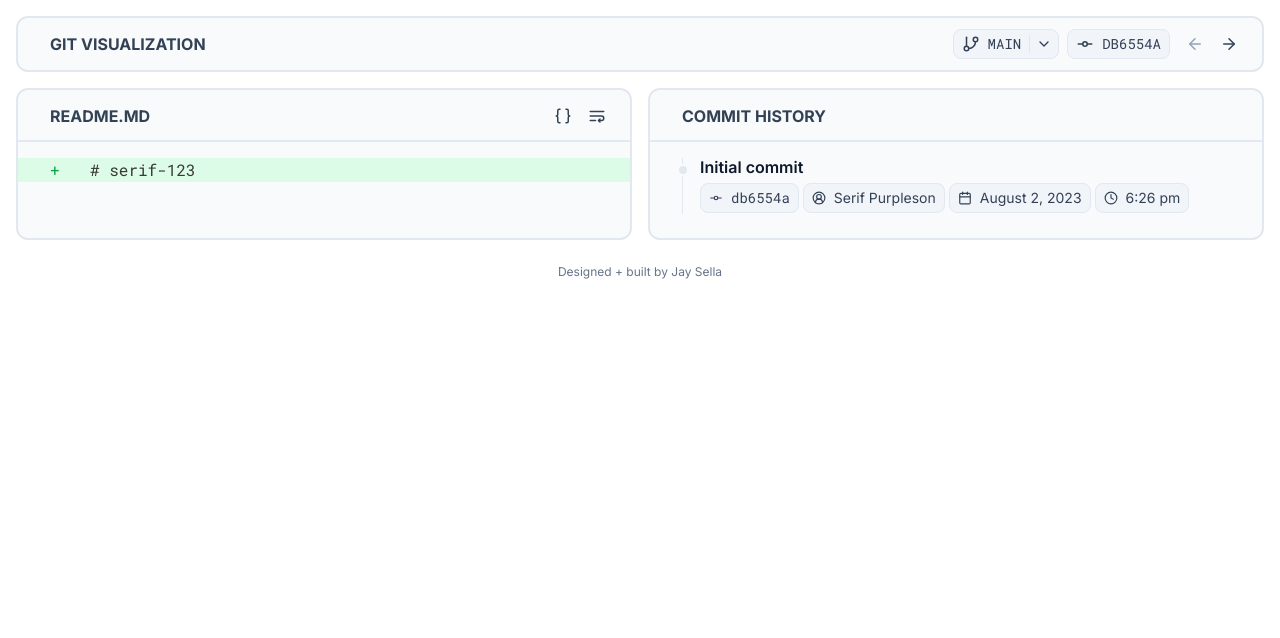
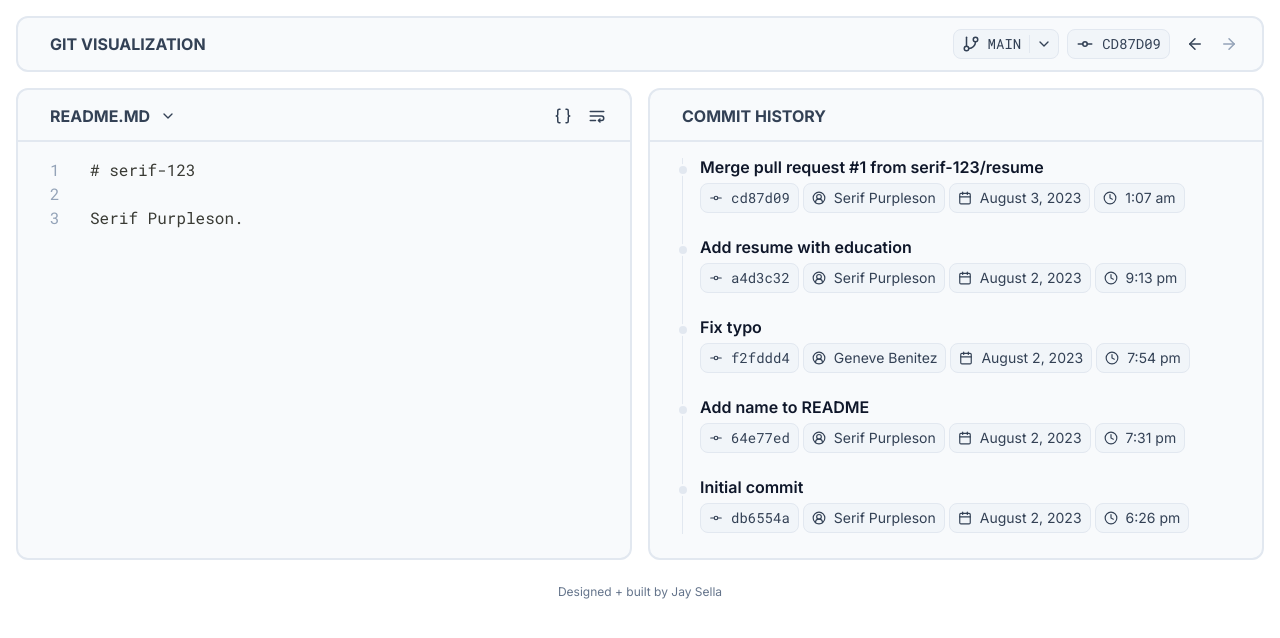
Before and after one commit to jaysella/block-comments, a Next.js app: page /git/visualization in a window 1280 px wide. Shown: the top 638 px of the page. Built offline with nearby package versions, Linux system fonts and the light colour scheme.

Commit message:
Clean up animations

```diff
--- a/app/_components/GitVisualization.tsx
+++ b/app/_components/GitVisualization.tsx
@@ -33,7 +33,9 @@ export default function GitVisualization() {
   const [branchCommits, setBranchCommits] = useState(
     commits.filter(({ branches }) => branches.includes(DEFAULT_BRANCH))
   );
-  const [currentCommit, setCurrentCommit] = useState(commits[0]);
+  const [currentCommit, setCurrentCommit] = useState(
+    commits[commits.length - 1]
+  );
   const [currentBranch, setCurrentBranch] = useState(DEFAULT_BRANCH);
 
   useEffect(() => {
@@ -64,9 +66,9 @@ export default function GitVisualization() {
     setStep(commits.indexOf(commits.filter((c) => c === currentCommit)[0]));
   }, [currentCommit]);
 
-  useEffect(() => {
-    setCurrentCommit(branchCommits[Math.min(branchCommits.length - 1, step)]);
-  }, [branchCommits, step, currentBranch]);
+  // useEffect(() => {
+  //   setCurrentCommit(branchCommits[Math.min(branchCommits.length - 1, step)]);
+  // }, [branchCommits, step, currentBranch]);
 
   return (
     <>
--- a/app/_components/ui/commit-history.tsx
+++ b/app/_components/ui/commit-history.tsx
@@ -79,15 +79,6 @@ function Commit({
   allCommits: Commit[];
   setCurrentCommit: (commit: Commit) => void;
 }) {
-  const metaVariants = {
-    hidden: { opacity: 0 },
-    show: {
-      opacity: 1,
-      transition: {
-        staggerChildren: 0.3,
-      },
-    },
-  };
   return (
     <motion.li
       initial={{ opacity: 0 }}
@@ -108,12 +99,7 @@ function Commit({
             {message}
           </h3>
 
-          <motion.div
-            variants={metaVariants}
-            initial="hidden"
-            animate="show"
-            className="flex flex-wrap gap-1 mt-1"
-          >
+          <div className="flex flex-wrap gap-1 mt-1">
             <CommitMetaTag>
               <GitCommitIcon size={14} />
               <code>{hash}</code>
@@ -130,7 +116,7 @@ function Commit({
               <ClockIcon size={14} />
               <time>{moment(ts).format("h:mm a")}</time>
             </CommitMetaTag>
-          </motion.div>
+          </div>
         </motion.div>
       </button>
     </motion.li>
@@ -144,19 +130,14 @@ function CommitMetaTag({
   className?: string;
   children: ReactNode;
 }) {
-  const variants = {
-    hidden: { opacity: 0, translateX: -2.5 },
-    show: { opacity: 1, translateX: 0 },
-  };
   return (
-    <motion.div
-      variants={variants}
+    <div
       className={cn(
         "flex items-center gap-2 px-2 py-1 text-sm rounded-lg bg-slate-100 dark:bg-slate-800 w-max border border-slate-200 dark:border-slate-700",
         className
       )}
     >
       {children}
-    </motion.div>
+    </div>
   );
 }
--- a/app/git/visualization/data.tsx
+++ b/app/git/visualization/data.tsx
@@ -18,7 +18,7 @@ export const COMMITS: Commit[] = [
   },
   {
     hash: "64e77ed",
-    branches: ["main"],
+    branches: ["main", "resume"],
     author: "Serif Purpleson",
     ts: moment("2023-08-02T19:31:00.000Z"),
     message: "Add name to README",
@@ -36,7 +36,7 @@ export const COMMITS: Commit[] = [
   {
     hash: "f2fddd4",
     branches: ["main", "resume"],
-    author: "Serif Purpleson",
+    author: "Geneve Benitez",
     ts: moment("2023-08-02T19:54:00.000Z"),
     message: "Fix typo",
     files: [
```
